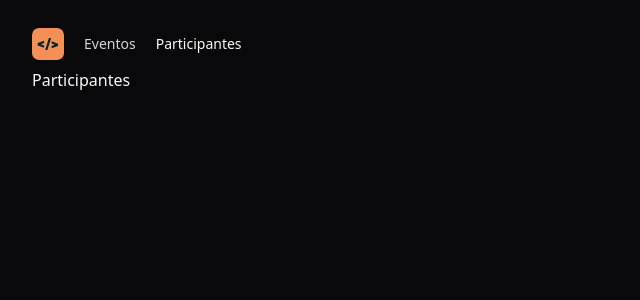
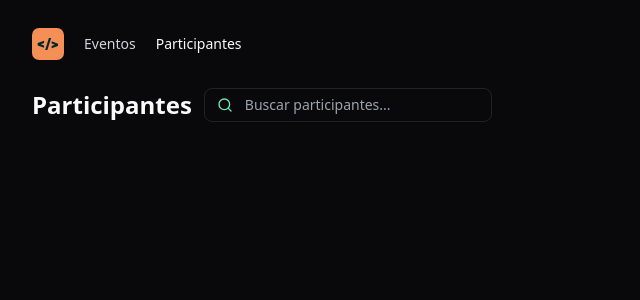
Before and after one commit to aristidesquetajr/pass.in, a React (Vite) app in the folder pass-in-web/: page / in a window 1280 px wide. Shown: the top 300 px of the page, without its empty margins (0-640 px from the left). Built offline with nearby package versions, Linux system fonts and the light colour scheme.

Commit message:
feat(web): install lucide and create search box

```diff
--- a/pass-in-web/package.json
+++ b/pass-in-web/package.json
@@ -10,6 +10,7 @@
     "preview": "vite preview"
   },
   "dependencies": {
+    "lucide-react": "^0.364.0",
     "react": "^18.2.0",
     "react-dom": "^18.2.0"
   },
--- a/pass-in-web/src/app.tsx
+++ b/pass-in-web/src/app.tsx
@@ -3,7 +3,7 @@ import { Header } from "./components/header";
 
 export function App() {
   return (
-    <div className="max-w-[1216px] mx-auto py-5">
+    <div className="max-w-[1216px] mx-auto py-5 flex flex-col gap-5">
       <Header />
       <AttendeeList />
     </div>
--- a/pass-in-web/src/components/attendee-list.tsx
+++ b/pass-in-web/src/components/attendee-list.tsx
@@ -1,3 +1,19 @@
+import { Search } from 'lucide-react'
+
 export function AttendeeList() {
-  return <h1>Participantes</h1>
+  return (
+    <main>
+      <div className="flex gap-3 items-center">
+        <h1 className="text-2xl font-bold">Participantes</h1>
+        <div className="px-3 w-72 py-1.5 border border-white/10 rounded-lg text-sm flex items-center gap-3">
+          <Search className="size-4 text-emerald-300"/>
+          <input
+            className="bg-transparent flex-1 outline-none"
+            type="text"
+            placeholder="Buscar participantes..."
+          />
+        </div>
+      </div>
+    </main>
+  )
 }
```
Also changed, not shown: 1 other file (tests, documents, lock files or other folders).
